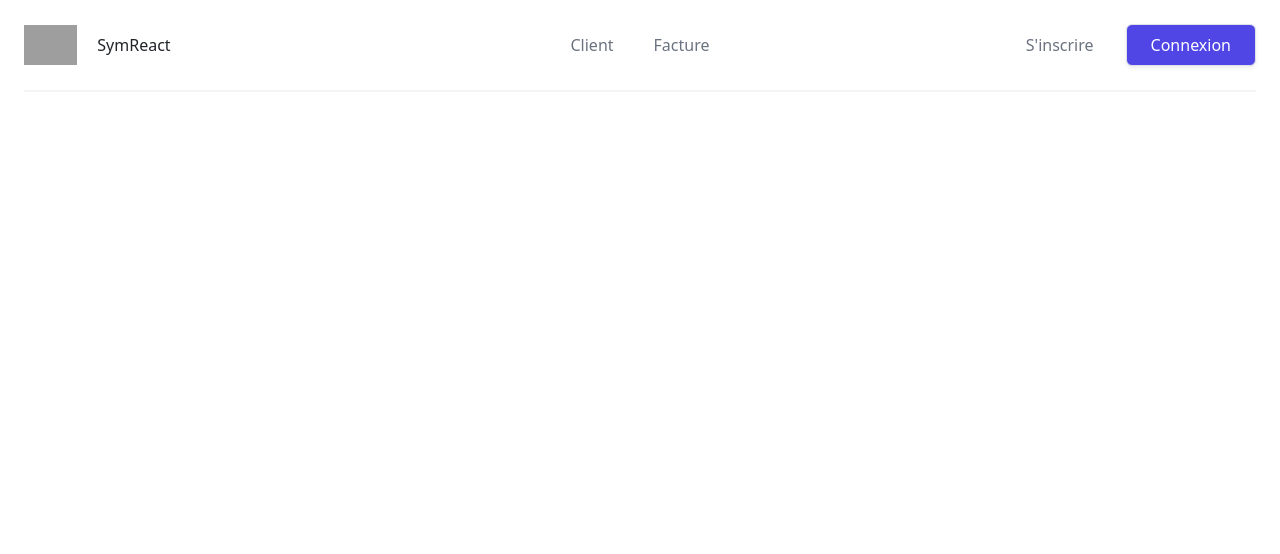
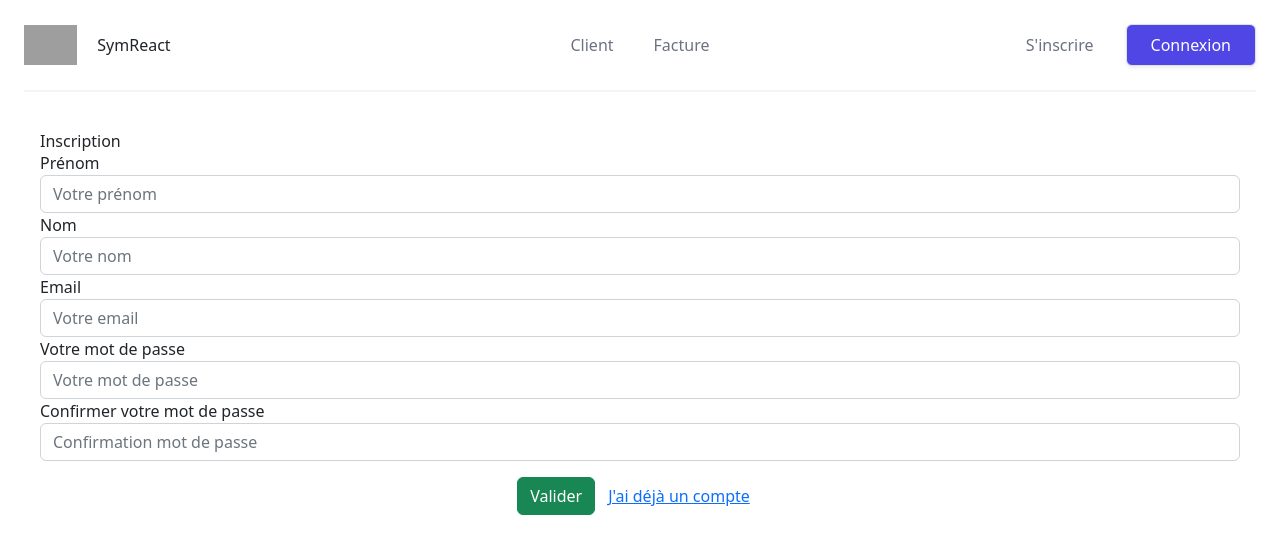
Before and after one commit to Anouar-91/SymReact_REACT, a React (Create React App) app: page /register in a window 1280 px wide. Shown: the top 554 px of the page. Built offline with nearby package versions, Linux system fonts and the light colour scheme; grey boxes are pictures that could not be loaded.

Commit message:
register

```diff
--- a/src/App.js
+++ b/src/App.js
@@ -10,6 +10,7 @@ import AuthContext from './contexts/AuthContext';
 import ProtectedRoute from "./components/ProtectedRoute";
 import AddCustomerPage from './pages/AddCustomerPage';
 import AddInvoicePage from './pages/AddInvoicePage';
+import RegisterPage from './pages/RegisterPage';
 
 AuthAPI.setup();
 
@@ -35,8 +36,7 @@ function App() {
             <Route path="/invoice" element={<InvoicePage />} />
           </Route>
           <Route path="/login" element={<LoginPage />} />
-
-
+          <Route path="/register" element={<RegisterPage  />} />
           <Route path="/" element={<HomePage />} />
 
         </Routes>
--- a/src/components/Navbar.jsx
+++ b/src/components/Navbar.jsx
@@ -72,9 +72,9 @@ export default function Navbar() {
           <div className="hidden items-center justify-end md:flex md:flex-1 lg:w-0">
             {!isAuthenticated ? (
               <>
-                <a href="#" className="whitespace-nowrap text-base font-medium text-gray-500 hover:text-gray-900">
+                <Link to="/register" className="whitespace-nowrap text-base font-medium text-gray-500 hover:text-gray-900">
                   S'inscrire
-                </a>
+                </Link>
 
                 <Link to={"login"}
                   className="ml-8 inline-flex items-center justify-center whitespace-nowrap rounded-md border border-transparent bg-indigo-600 px-4 py-2 text-base font-medium text-white shadow-sm hover:bg-indigo-700"
--- /dev/null
+++ b/src/pages/RegisterPage.jsx
@@ -0,0 +1,114 @@
+import React, { useState } from 'react';
+import { Link, useNavigate } from 'react-router-dom';
+import Field from '../components/forms/field';
+import UsersAPI from '../services/UsersAPI';
+function RegisterPage() {
+    const navigate = useNavigate();
+    const [user, setUser] = useState({
+        firstname: "",
+        lastname: "",
+        email: "",
+        password: "",
+        username: "",
+    })
+    const [errors, setErrors] = useState({
+        firstname: "",
+        lastname: "",
+        email: "",
+        password: "",
+        passwordConfirm: "",
+    })
+    const handleChange = e => {
+        const value = e.currentTarget.value;
+        const name = e.currentTarget.name;
+
+        setUser({
+            ...user,
+            [name]: value
+        })
+    }
+
+    const handleSubmit = async (e) => {
+        e.preventDefault();
+        const apiErrors = {}
+        if (user.password !== user.confirmPassword) {
+            apiErrors.passwordConfirm = "Votre confirmation de mot de passe n'est pas conforme avec le mot de passe original";
+            setErrors(apiErrors)
+            return;
+        }
+        try {
+            const response = await UsersAPI.register(user);
+            setUser({
+                firstname: "",
+                lastname: "",
+                email: "",
+                password: "",
+                username: ""
+            })
+            navigate('/login');
+        } catch (error) {
+            console.log(error)
+            error.response.data.violations.forEach((violation) => {
+                apiErrors[violation.propertyPath] = violation.message;
+            })
+            setErrors(apiErrors)
+        }
+    }
+
+    return (
+        <>
+            <h1>Inscription</h1>
+            <form onSubmit={handleSubmit}>
+                <Field
+                    name="firstname"
+                    label="Prénom"
+                    placeholder="Votre prénom"
+                    value={user.firstname}
+                    onChange={handleChange}
+                    error={errors.firstname}
+                ></Field>
+                <Field
+                    name="lastname"
+                    label="Nom"
+                    placeholder="Votre nom"
+                    value={user.lastname}
+                    onChange={handleChange}
+                    error={errors.lastname}
+                ></Field>
+                <Field
+                    name="email"
+                    label="Email"
+                    placeholder="Votre email"
+                    value={user.email}
+                    onChange={handleChange}
+                    error={errors.email}
+                    type='email'
+                ></Field>
+                <Field
+                    name="password"
+                    label="Votre mot de passe"
+                    placeholder="Votre mot de passe"
+                    value={user.password}
+                    onChange={handleChange}
+                    error={errors.password}
+                    type="password"
+                ></Field>
+                <Field
+                    name="confirmPassword"
+                    label="Confirmer votre mot de passe"
+                    placeholder="Confirmation mot de passe"
+                    value={user.confirmPassword}
+                    onChange={handleChange}
+                    error={errors.passwordConfirm}
+                    type="password"
+                ></Field>
+                <div className="form-group mt-3 text-center">
+                    <button className="btn btn-success">Valider</button>
+                    <Link to="/login" className="btn btn-link">J'ai déjà un compte</Link>
+                </div>
+            </form>
+        </>
+    )
+}
+
+export default RegisterPage
--- /dev/null
+++ b/src/services/UsersAPI.js
@@ -0,0 +1,9 @@
+import axios from "axios";
+
+function register(user){
+    return axios.post('http://127.0.0.1:8000/api/users', user);
+}
+
+export default {
+    register
+}
```
